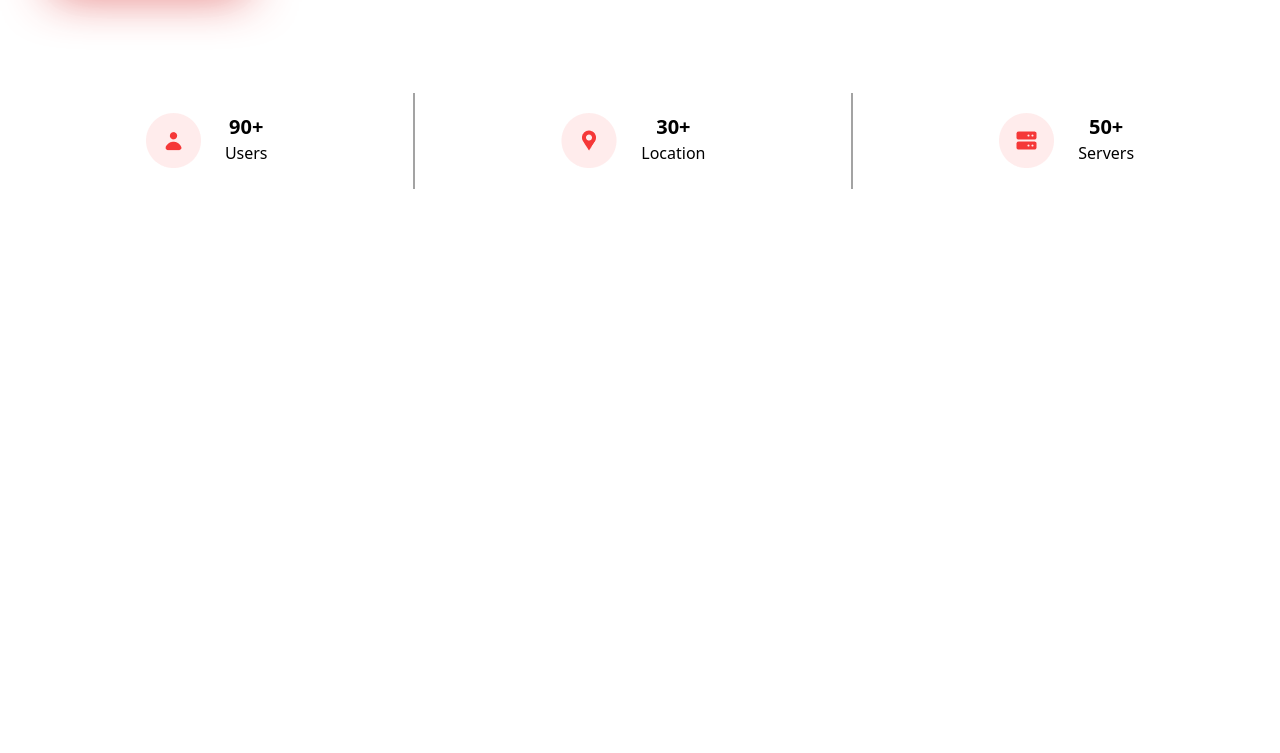
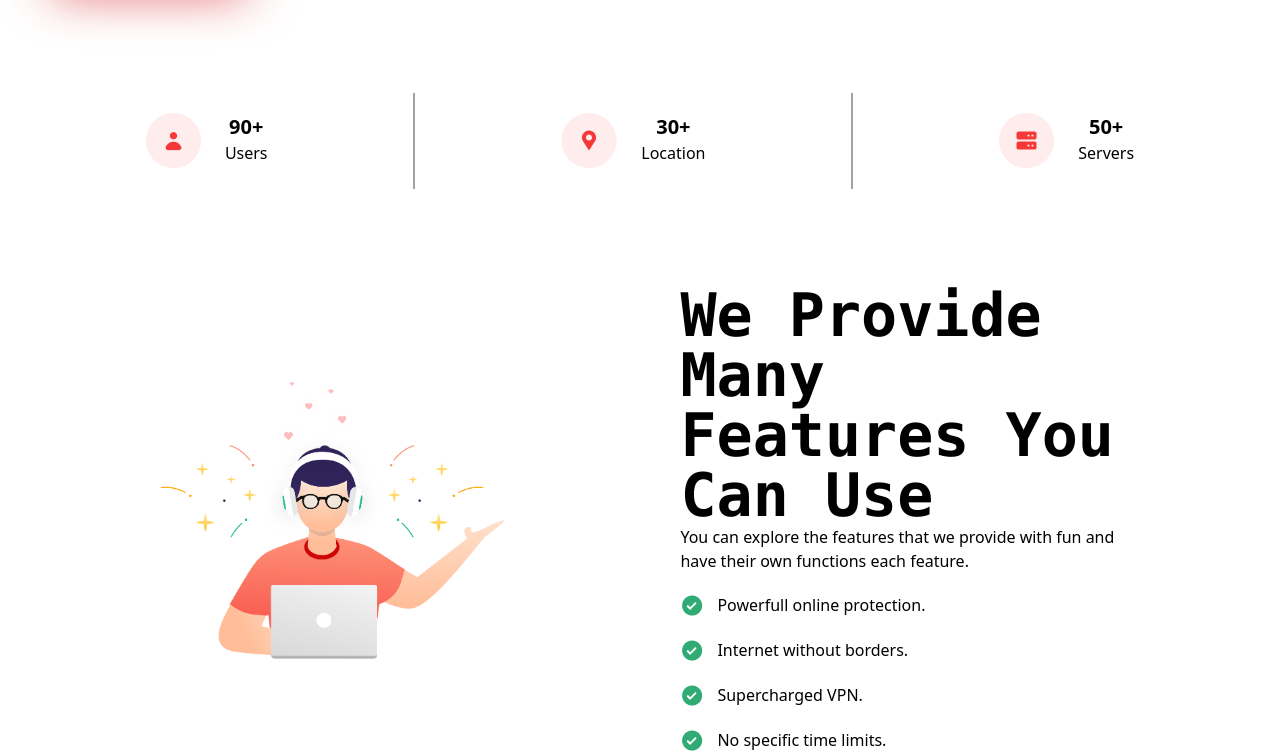
Before and after one commit to christaiwo/tailwind-vpn-website-landing-page, a website: page index.html in a window 1280 px wide. Shown: the part 577-1330 px from the top of the page. Before the commit the page ends 800 px from the top, so only its background shows below. Drawn offline with Linux system fonts and the light colour scheme.

Commit message:
Added service

```diff
--- a/index.html
+++ b/index.html
@@ -70,7 +70,39 @@
         </div>
     </section>
 
+    <!-- Service -->
+    <section class="container mx-auto mt-24 xl:px-40 gap-10 xl:gap-44 items-center columns-1 lg:columns-3 flex flex-col-reverse   md:flex-row justify-around xl:justify-around">
+        <div>
+            <img src="./assets/img/Illustration/Illustration-2.png" class="w-2/2" alt="">
+        </div>
+        <div class="text-center md:text-left">
+           <div>
+                <h1 class="text-3xl xl:text-6xl font-mono font-bold">
+                    We Provide Many Features You Can Use
+                </h1>
+                <p>
+                    You can explore the features that we provide with fun and have their own functions each feature.
+                </p>
+           </div>
+            <div class="mt-5 mx-2 md:mx-0 flex flex-row gap-3">
+                <img src="./assets/img/Icon/chacked.png" alt="">
+                Powerfull online protection.
+            </div>
+            <div class="mt-5 mx-2 md:mx-0 flex flex-row gap-3">
+                <img src="./assets/img/Icon/chacked.png" alt="">
+                Internet without borders.
+            </div>
+            <div class="mt-5 mx-2 md:mx-0 flex flex-row gap-3">
+                <img src="./assets/img/Icon/chacked.png" alt="">
+                Supercharged VPN.
+            </div>
+            <div class="mt-5 mx-2 md:mx-0 flex flex-row gap-3">
+                <img src="./assets/img/Icon/chacked.png" alt="">
+                No specific time limits.
+            </div>
 
+        </div>
+    </section>
 
 </body>
 </html>
```
